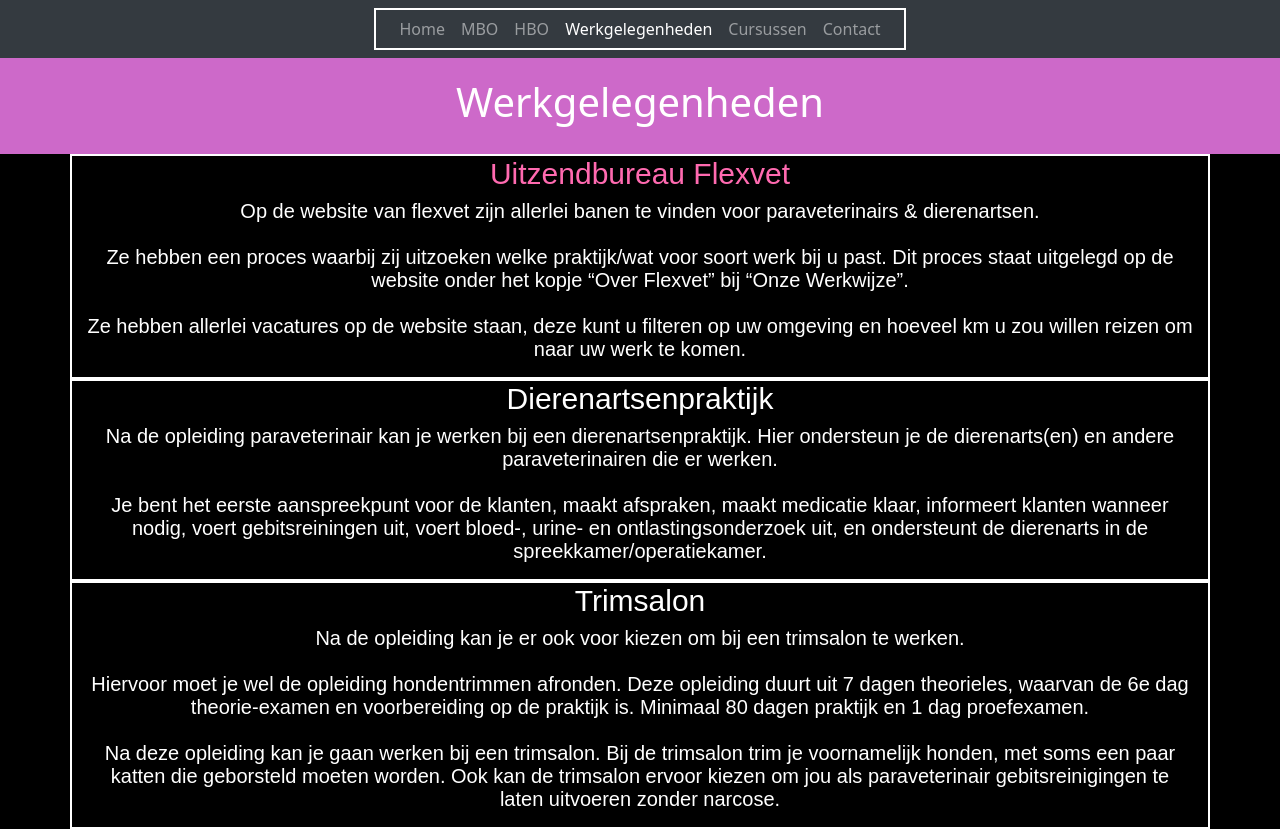
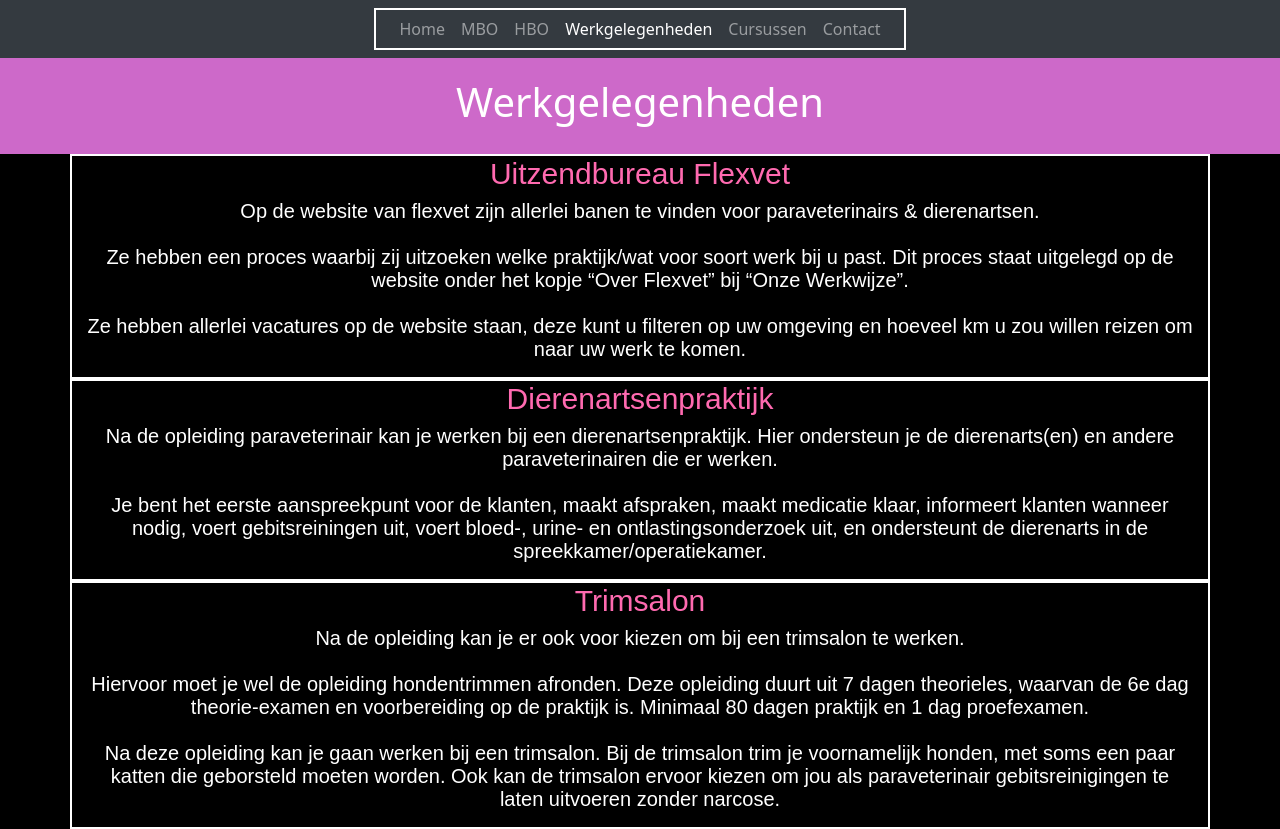
Before and after one commit to meganleith666/Benjeparawatnu, a plain HTML site: page Werkgelegenheden/index.html in a window 1280 px wide. Drawn offline with nearby package versions, Linux system fonts and the light colour scheme; a small style sheet from the web is missing.

Commit message:
fisjdfijsi
yes

```diff
--- a/Werkgelegenheden/index.html
+++ b/Werkgelegenheden/index.html
@@ -55,7 +55,7 @@
 
 <div>
 <div class="container">
-  <h4>Dierenartsenpraktijk</h4>
+  <h4><a href="https://nl.indeed.com/jobs?q=dierenartsassistente&l=&from=searchOnHP&vjk=5bb0c51a8ae3daf1">Dierenartsenpraktijk</a></h4>
     <p>Na de opleiding paraveterinair kan je werken bij een dierenartsenpraktijk. Hier ondersteun je de dierenarts(en) en andere paraveterinairen die er werken.<br>
     </br>Je bent het eerste aanspreekpunt voor de klanten, maakt afspraken, maakt medicatie klaar, informeert klanten wanneer nodig, voert gebitsreiningen uit, voert bloed-, urine- en ontlastingsonderzoek uit, en ondersteunt de dierenarts in de spreekkamer/operatiekamer.
     </p>
@@ -63,7 +63,7 @@
 
 <div>
 <div class="container">
-  <h4>Trimsalon</h4>
+  <h4><a href="https://www.hondentrimopleiding.nl/hondentrimmen/">Trimsalon</a></h4>
     <p>Na de opleiding kan je er ook voor kiezen om bij een trimsalon te werken.<br>
     </br>Hiervoor moet je wel de opleiding hondentrimmen afronden. Deze opleiding duurt uit 7 dagen theorieles, waarvan de 6e dag theorie-examen en voorbereiding op de praktijk is. Minimaal 80 dagen praktijk en 1 dag proefexamen.<br>
     </br>Na deze opleiding kan je gaan werken bij een trimsalon. Bij de trimsalon trim je voornamelijk honden, met soms een paar katten die geborsteld moeten worden. Ook kan de trimsalon ervoor kiezen om jou als paraveterinair gebitsreinigingen te laten uitvoeren zonder narcose.
```
